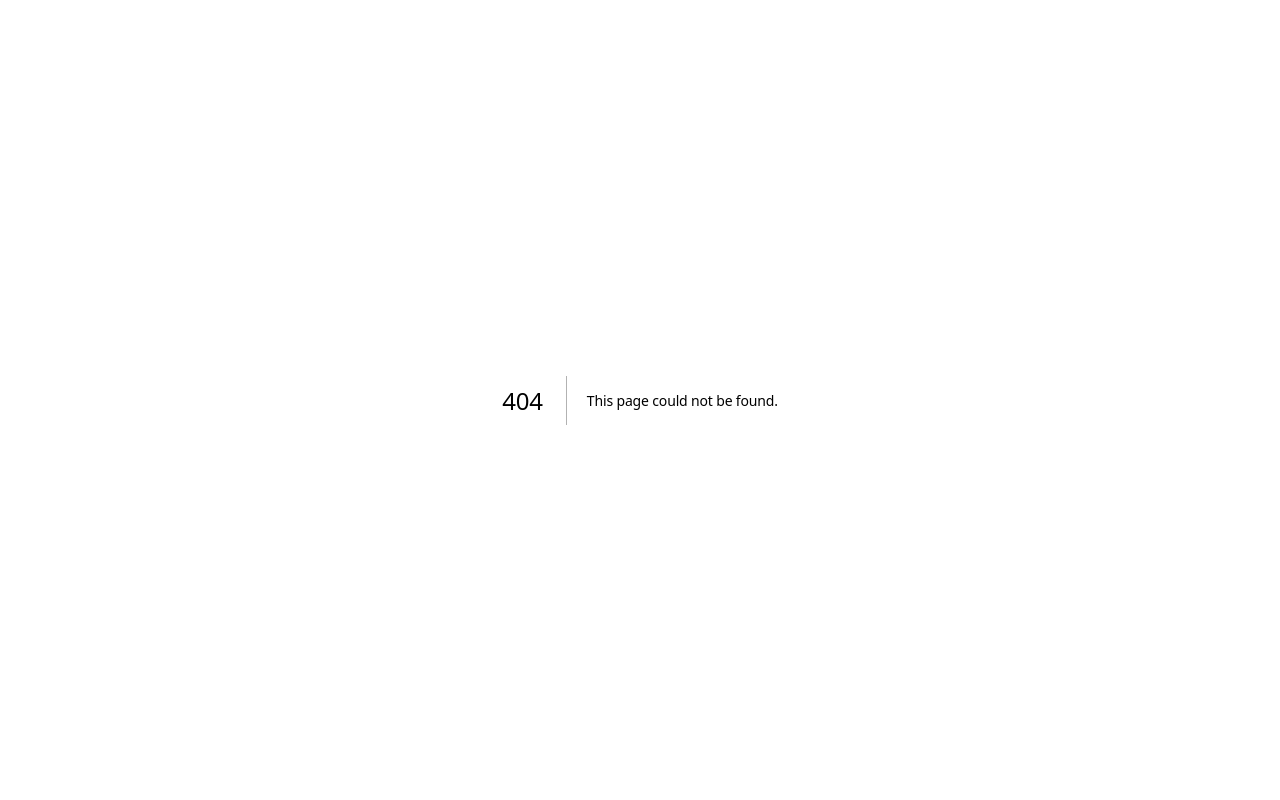
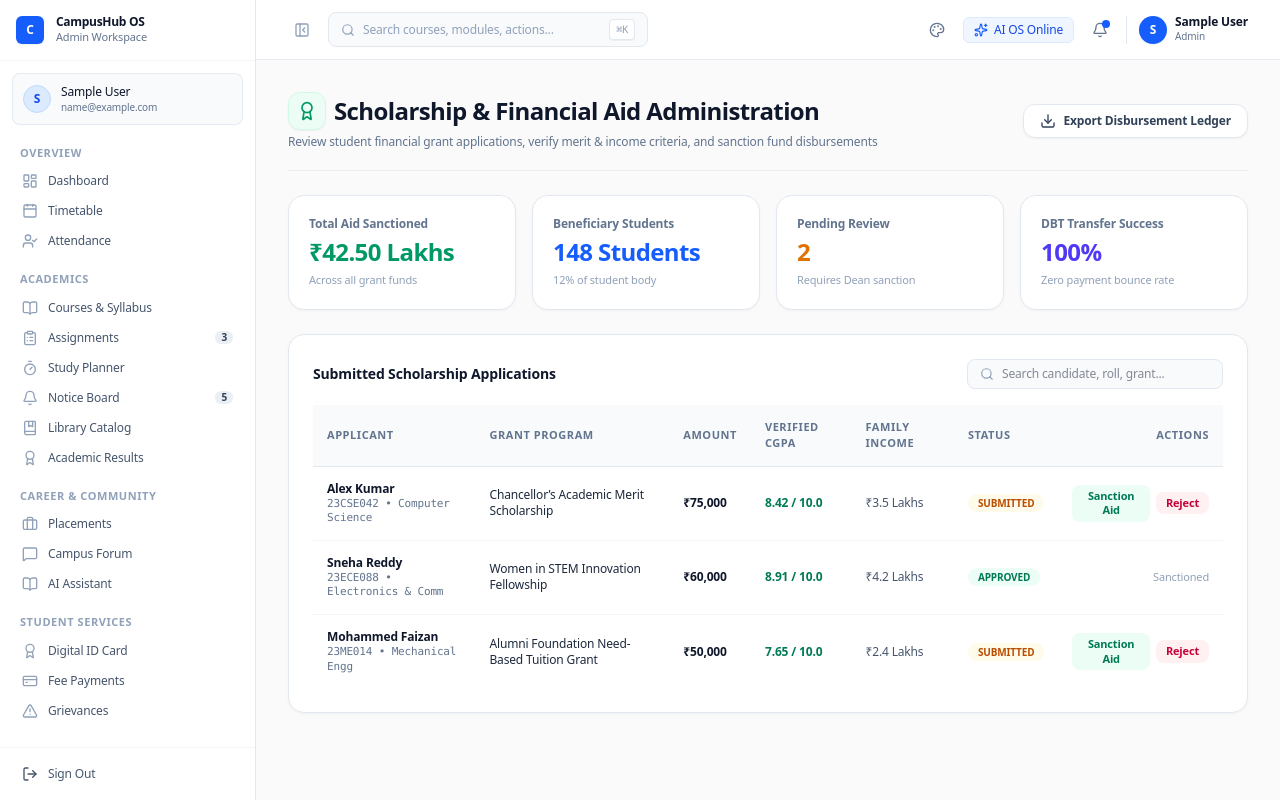
Before and after one commit to its-anuraj/CampusHub-AI, a Next.js app: page /dashboard/admin/scholarships in a window 1280 px wide. Before the commit this address had no page. Built offline with nearby package versions, Linux system fonts and the light colour scheme; sample sign-in values are in the browser's storage.

Commit message:
feat(admin): create Admin Scholarship Disbursement & Application Review Dashboard

```diff
--- /dev/null
+++ b/app/dashboard/admin/scholarships/page.tsx
@@ -0,0 +1,186 @@
+'use client';
+
+import { useState } from 'react';
+import { Award, DollarSign, Users, CheckCircle2, XCircle, Search, Download, ShieldCheck, Sparkles } from 'lucide-react';
+import { cn } from '@/lib/utils';
+import { useToast } from '@/lib/toastContext';
+import { exportToCSV } from '@/lib/exportUtils';
+
+const MOCK_APPLICATIONS = [
+  {
+    id: 'app-1',
+    studentName: 'Alex Kumar',
+    rollNumber: '23CSE042',
+    department: 'Computer Science',
+    scholarship: 'Chancellor’s Academic Merit Scholarship',
+    amount: 75000,
+    cgpa: 8.42,
+    income: '₹3.5 Lakhs',
+    status: 'SUBMITTED',
+    appliedAt: '2026-08-24'
+  },
+  {
+    id: 'app-2',
+    studentName: 'Sneha Reddy',
+    rollNumber: '23ECE088',
+    department: 'Electronics & Comm',
+    scholarship: 'Women in STEM Innovation Fellowship',
+    amount: 60000,
+    cgpa: 8.91,
+    income: '₹4.2 Lakhs',
+    status: 'APPROVED',
+    appliedAt: '2026-08-20'
+  },
+  {
+    id: 'app-3',
+    studentName: 'Mohammed Faizan',
+    rollNumber: '23ME014',
+    department: 'Mechanical Engg',
+    scholarship: 'Alumni Foundation Need-Based Tuition Grant',
+    amount: 50000,
+    cgpa: 7.65,
+    income: '₹2.4 Lakhs',
+    status: 'SUBMITTED',
+    appliedAt: '2026-08-22'
+  }
+];
+
+export default function AdminScholarshipsPage() {
+  const { addToast } = useToast();
+  const [apps, setApps] = useState(MOCK_APPLICATIONS);
+  const [search, setSearch] = useState('');
+
+  const handleStatusUpdate = (id: string, status: 'APPROVED' | 'REJECTED') => {
+    setApps(apps.map(a => a.id === id ? { ...a, status } : a));
+    addToast({
+      title: `Grant ${status}`,
+      message: `Application marked as ${status.toLowerCase()}. Direct DBT bank dispatch queued.`,
+      type: status === 'APPROVED' ? 'success' : 'warning'
+    });
+  };
+
+  const handleExport = () => {
+    exportToCSV(apps, 'Scholarship_Disbursement_Register_2026');
+    addToast({ title: 'Export Generated', message: 'Disbursement roster saved to CSV.', type: 'info' });
+  };
+
+  const filtered = apps.filter(a =>
+    !search || a.studentName.toLowerCase().includes(search.toLowerCase()) || a.rollNumber.toLowerCase().includes(search.toLowerCase()) || a.scholarship.toLowerCase().includes(search.toLowerCase())
+  );
+
+  return (
+    <div className="space-y-6">
+      {/* Header */}
+      <div className="flex flex-col sm:flex-row sm:items-center sm:justify-between gap-4 border-b border-slate-200/60 pb-5">
+        <div>
+          <div className="flex items-center gap-2">
+            <span className="p-2 rounded-xl bg-emerald-50 text-emerald-600 border border-emerald-100 shadow-xs">
+              <Award className="w-5 h-5" />
+            </span>
+            <h1 className="text-2xl font-bold tracking-tight text-slate-900">Scholarship & Financial Aid Administration</h1>
+          </div>
+          <p className="text-xs text-slate-500 mt-1">Review student financial grant applications, verify merit & income criteria, and sanction fund disbursements</p>
+        </div>
+
+        <button
+          onClick={handleExport}
+          className="flex items-center gap-2 px-4 py-2 rounded-xl bg-white border border-slate-200 hover:bg-slate-50 text-slate-700 font-semibold text-xs shadow-xs transition-colors cursor-pointer"
+        >
+          <Download className="w-4 h-4" /> Export Disbursement Ledger
+        </button>
+      </div>
+
+      {/* KPI Cards */}
+      <div className="grid grid-cols-1 sm:grid-cols-2 lg:grid-cols-4 gap-4">
+        {[
+          { label: 'Total Aid Sanctioned', val: '₹42.50 Lakhs', sub: 'Across all grant funds', color: 'text-emerald-600' },
+          { label: 'Beneficiary Students', val: '148 Students', sub: '12% of student body', color: 'text-blue-600' },
+          { label: 'Pending Review', val: apps.filter(a => a.status === 'SUBMITTED').length.toString(), sub: 'Requires Dean sanction', color: 'text-amber-600' },
+          { label: 'DBT Transfer Success', val: '100%', sub: 'Zero payment bounce rate', color: 'text-indigo-600' },
+        ].map((kpi, idx) => (
+          <div key={idx} className="bg-white border border-slate-200 rounded-2xl p-5 shadow-card">
+            <p className="text-xs font-semibold text-slate-500">{kpi.label}</p>
+            <p className={cn('text-2xl font-bold mt-1 tracking-tight', kpi.color)}>{kpi.val}</p>
+            <p className="text-[11px] text-slate-400 mt-1">{kpi.sub}</p>
+          </div>
+        ))}
+      </div>
+
+      {/* Table of Applications */}
+      <div className="bg-white border border-slate-200 rounded-2xl p-6 shadow-card space-y-4">
+        <div className="flex flex-col sm:flex-row sm:items-center sm:justify-between gap-3">
+          <h3 className="text-sm font-bold text-slate-900">Submitted Scholarship Applications</h3>
+          <div className="flex items-center gap-2 bg-slate-50 border border-slate-200 rounded-lg px-3 py-1.5 text-xs w-full sm:w-64">
+            <Search className="w-3.5 h-3.5 text-slate-400" />
+            <input
+              type="text"
+              placeholder="Search candidate, roll, grant..."
+              value={search}
+              onChange={(e) => setSearch(e.target.value)}
+              className="bg-transparent text-xs text-slate-900 outline-none flex-1"
+            />
+          </div>
+        </div>
+
+        <div className="overflow-x-auto">
+          <table className="w-full text-left border-collapse">
+            <thead>
+              <tr className="bg-slate-50 text-[11px] font-bold text-slate-500 uppercase tracking-wider border-b border-slate-200">
+                <th className="p-3.5">Applicant</th>
+                <th className="p-3.5">Grant Program</th>
+                <th className="p-3.5">Amount</th>
+                <th className="p-3.5">Verified CGPA</th>
+                <th className="p-3.5">Family Income</th>
+                <th className="p-3.5">Status</th>
+                <th className="p-3.5 text-right">Actions</th>
+              </tr>
+            </thead>
+            <tbody className="divide-y divide-slate-100 text-xs">
+              {filtered.map((app) => (
+                <tr key={app.id} className="hover:bg-slate-50/80 transition-colors">
+                  <td className="p-3.5">
+                    <p className="font-bold text-slate-900">{app.studentName}</p>
+                    <p className="text-[11px] font-mono text-slate-500">{app.rollNumber} • {app.department}</p>
+                  </td>
+                  <td className="p-3.5 text-slate-800 font-medium">{app.scholarship}</td>
+                  <td className="p-3.5 font-bold text-slate-900">₹{app.amount.toLocaleString('en-IN')}</td>
+                  <td className="p-3.5 font-bold text-emerald-700">{app.cgpa} / 10.0</td>
+                  <td className="p-3.5 text-slate-600">{app.income}</td>
+                  <td className="p-3.5">
+                    <span className={cn(
+                      'text-[10px] font-bold px-2.5 py-0.5 rounded-full',
+                      app.status === 'APPROVED' ? 'bg-emerald-50 text-emerald-700' :
+                      app.status === 'REJECTED' ? 'bg-rose-50 text-rose-700' : 'bg-amber-50 text-amber-700'
+                    )}>
+                      {app.status}
+                    </span>
+                  </td>
+                  <td className="p-3.5 text-right">
+                    {app.status === 'SUBMITTED' ? (
+                      <div className="flex items-center justify-end gap-1.5">
+                        <button
+                          onClick={() => handleStatusUpdate(app.id, 'APPROVED')}
+                          className="px-2.5 py-1 rounded-lg bg-emerald-50 text-emerald-700 font-semibold hover:bg-emerald-100 transition-colors cursor-pointer text-[11px]"
+                        >
+                          Sanction Aid
+                        </button>
+                        <button
+                          onClick={() => handleStatusUpdate(app.id, 'REJECTED')}
+                          className="px-2.5 py-1 rounded-lg bg-rose-50 text-rose-700 font-semibold hover:bg-rose-100 transition-colors cursor-pointer text-[11px]"
+                        >
+                          Reject
+                        </button>
+                      </div>
+                    ) : (
+                      <span className="text-[11px] text-slate-400">Sanctioned</span>
+                    )}
+                  </td>
+                </tr>
+              ))}
+            </tbody>
+          </table>
+        </div>
+      </div>
+    </div>
+  );
+}
```
